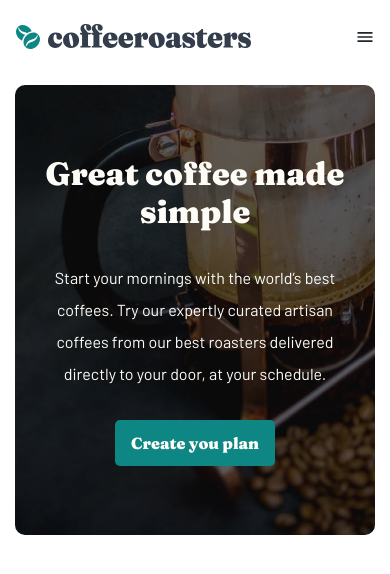
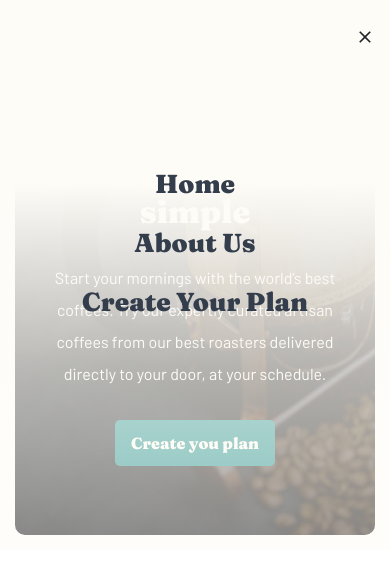
Before and after one commit to heiderick13/coffee-shop, a React (Vite) app: page / in a window 390 px wide. Shown: the top 574 px of the page. Built offline with nearby package versions, Linux system fonts and the light colour scheme.

Commit message:
style & toggle mobile menu

```diff
--- a/src/components/Navbar/Navbar.css
+++ b/src/components/Navbar/Navbar.css
@@ -6,7 +6,6 @@
 .nav-links {
   display: none;
   text-transform: uppercase;
-  text-decoration: none;
 }
 
 @media screen and (min-width: 500px) {
--- a/src/components/Navbar/Navbar.jsx
+++ b/src/components/Navbar/Navbar.jsx
@@ -1,22 +1,35 @@
 import "./Navbar.css";
+
+import { useState } from "react";
 
 import logo from "../../assets/logo.svg";
 
-import { MdMenu } from "react-icons/md";
+import { MdMenu, MdClear } from "react-icons/md";
 import { Link } from "react-router-dom";
 
+import MobileMenu from "../MobileMenu/MobileMenu";
+
 function Navbar() {
-  const openMenu = () => {
-    // function from props
+  const [isClosed, setIsClosed] = useState(false);
+  const toggleMenu = () => {
+    setIsClosed(!isClosed);
+    console.log(isClosed);
   };
   return (
+    <>
       <nav className="navbar d-flex mb-5">
         <Link>
           <img src={logo} alt="Company Logo" />
         </Link>
-      <div className="nav-menu" onClick={openMenu}>
+        {isClosed ? (
+          <div className="nav-menu" onClick={toggleMenu}>
             <MdMenu />
           </div>
+        ) : (
+          <div className="nav-menu z-100" onClick={toggleMenu}>
+            <MdClear />
+          </div>
+        )}
         <div className="nav-links">
           <Link to={"/"} className="">
             home
@@ -29,6 +42,8 @@ function Navbar() {
           </Link>
         </div>
       </nav>
+      {!isClosed && <MobileMenu toggleMenu={toggleMenu} />}
+    </>
   );
 }
 
--- a/src/index.css
+++ b/src/index.css
@@ -2,7 +2,7 @@
 
 :root {
   --darkCyan: #0e8784;
-  --dark0grey-blue: #333d4b;
+  --dark-grey-blue: #333d4b;
   --pale-orange: #fdd6ba;
   --grey: #83888f;
   --light-cream: #fefcf7;
@@ -18,6 +18,18 @@ html {
   font-size: 62.5%;
 }
 
+body {
+  position: relative;
+}
+
+a {
+  text-decoration: none;
+}
+
+.z-100 {
+  z-index: 100;
+}
+
 .barlow {
   font-family: "Barlow", sans-serif;
 }
--- a/src/pages/Home/Home.jsx
+++ b/src/pages/Home/Home.jsx
@@ -4,6 +4,7 @@ import { Link } from "react-router-dom";
 
 function Home() {
   return (
+    <div className="home">
       <div className="home-hero d-flex fraunces text-center rounded-4 px-5">
         <h1 className="mb-5">Great coffee made simple</h1>
         <p className="barlow mb-5">
@@ -15,6 +16,7 @@ function Home() {
           Create you plan
         </Link>
       </div>
+    </div>
   );
 }
 
```
Lines whose indentation alone changed are shown as unchanged.
